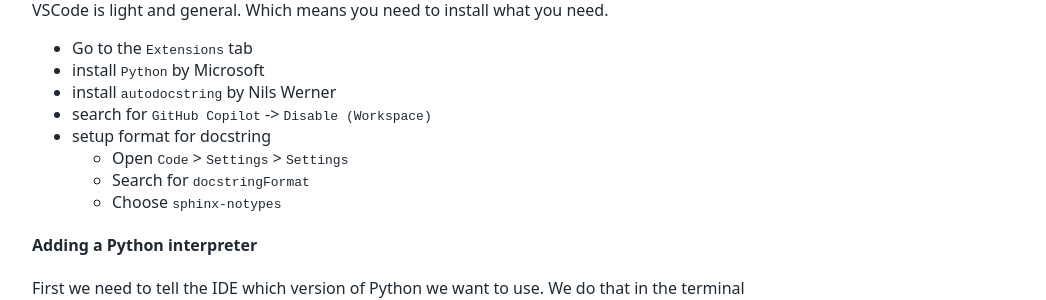
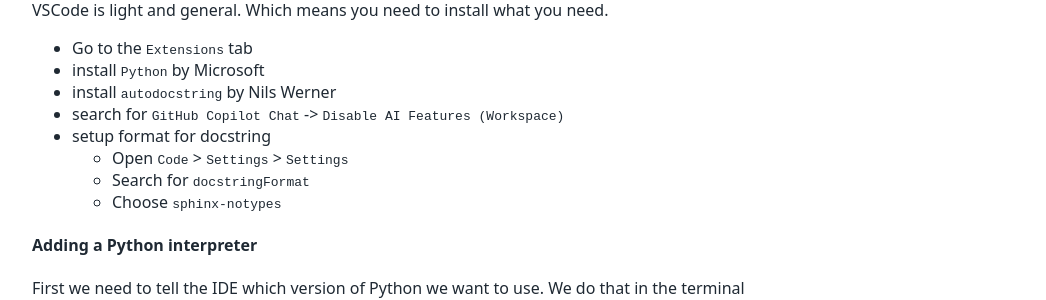
Before and after one commit to tu-delft-library/intermediate_programming_with_python, a Jekyll site: the page built from material_for_trainers/lesson_plan.md, in a window 1280 px wide and 900 px high, scrolled down 3847 px. Shown: the part 151-451 px from the top of the window, without its empty margins (108-1154 px from the left). Built offline with Jekyll 4.4.1, drawn with Linux system fonts in a browser that asks for light colours; our own code applies the rules of GitHub Pages for plain Markdown files.

Commit message:
Update name of Copilot plugin

```diff
--- a/material_for_trainers/lesson_plan.md
+++ b/material_for_trainers/lesson_plan.md
@@ -189,7 +189,7 @@ VSCode is light and general. Which means you need to install what you need.
   - Go to the `Extensions` tab
   - install `Python` by Microsoft
   - install `autodocstring` by Nils Werner
-  - search for `GitHub Copilot` -> `Disable (Workspace)`
+  - search for `GitHub Copilot Chat` -> `Disable AI Features (Workspace)`
   - setup format for docstring
     - Open `Code` > `Settings` > `Settings`
     - Search for `docstringFormat`
```
